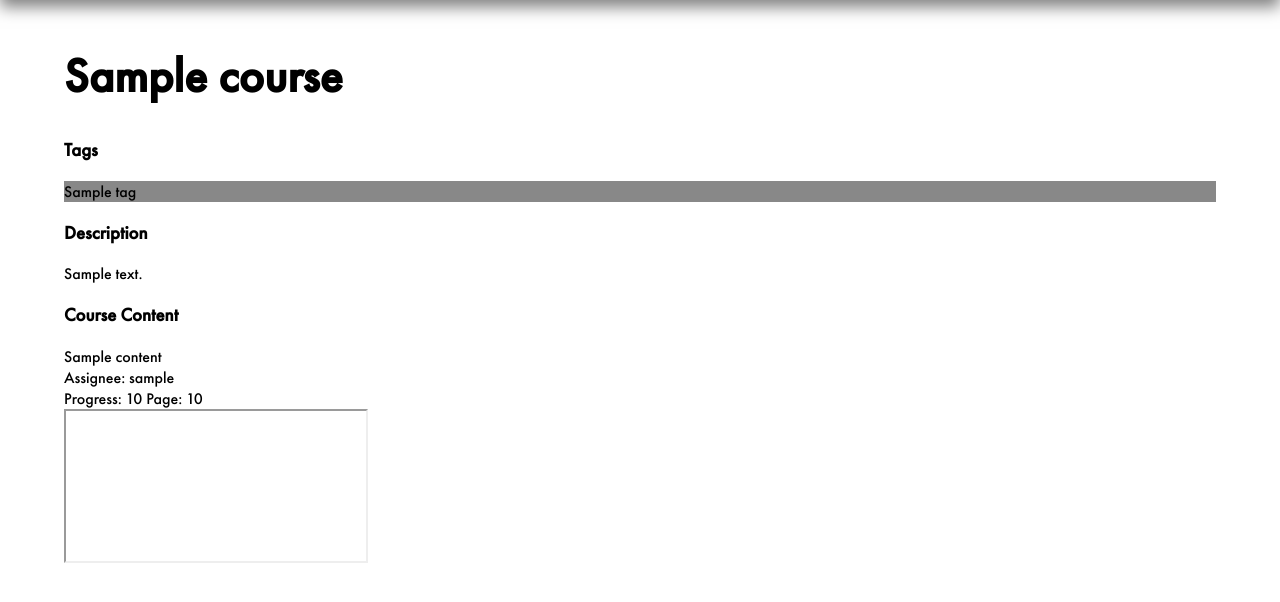
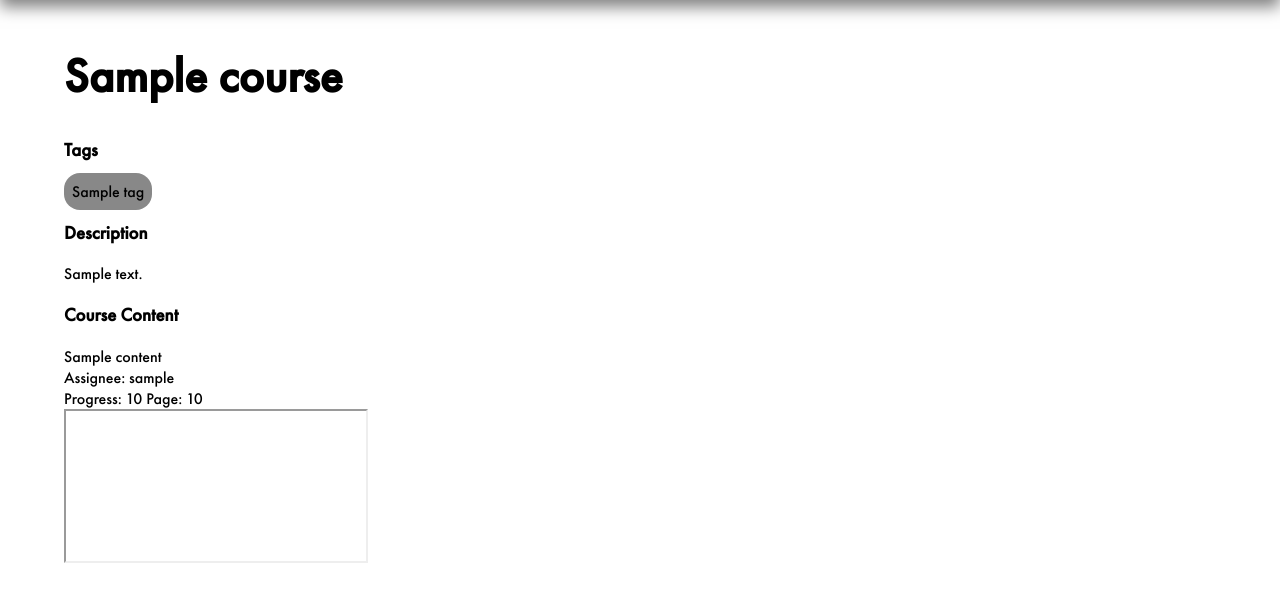
Before and after one commit to nattynerdy/learniNG, a Django app: template courses/templates/detail.html in a window 1280 px wide. Shown: the part 104-706 px from the top of the page. Run offline with Django 5.2, Linux system fonts and the light colour scheme; tables that the repository leaves empty hold one stand-in row (values such as "Sample post"); the template is opened without the code that fills it: values that come from a table or form of the project are taken from there, most other values are stand-ins (such as "Sample title", 1, 10 or a date in 2020); some libraries are stand-ins or nearby versions.

Commit message:
Commiting more changes

```diff
--- a/courses/static/css/styles.css
+++ b/courses/static/css/styles.css
@@ -109,3 +109,9 @@ h1{
 {
     color: rgb(25, 74, 224);
 }
+.tag-item
+{
+    display: inline;
+    padding: 0.5em;
+    border-radius: 1em;
+}
--- a/courses/templates/detail.html
+++ b/courses/templates/detail.html
@@ -4,6 +4,7 @@
 
 {% block content %}
     <h1>{{course.name}}</h1>
+    <div class="main-wrapper">
     <div class="sidebar">
         <div class="course-details">
             <div class="tags-section">
@@ -42,4 +43,5 @@
             <iframe href="{{ course_link }}"/>
         </div>
     </div>
+    </div>
 {% endblock %}
```
